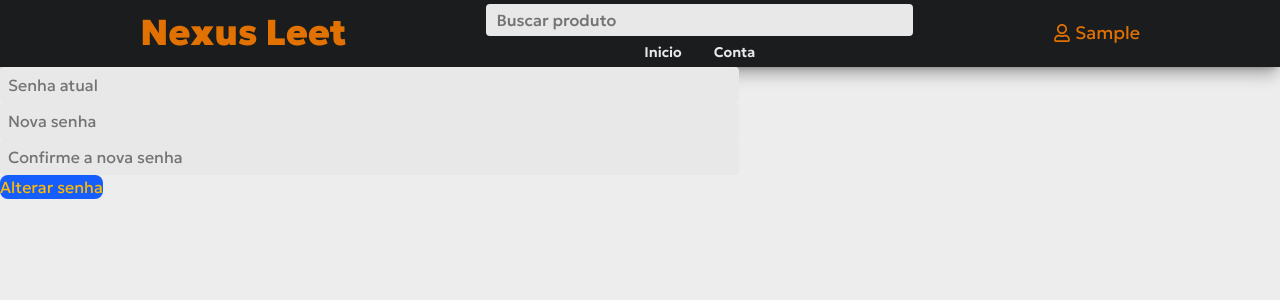
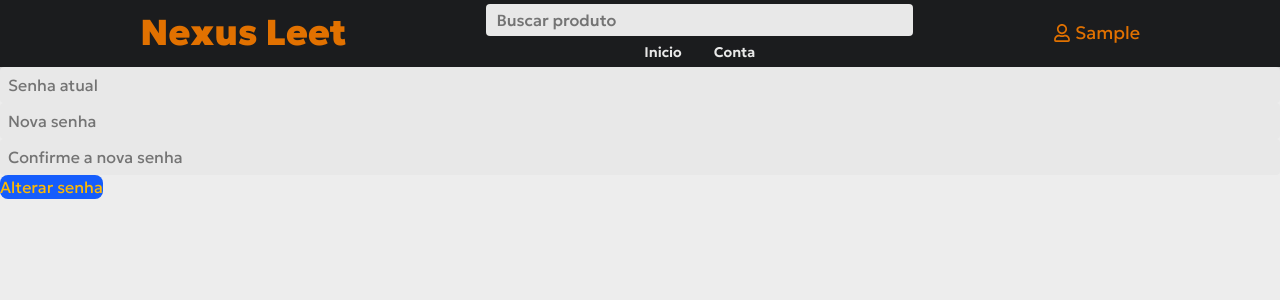
Before and after one commit to gustavocarvalho-ra/NextJs-NexusLeet, a Next.js app: page /my-account/user/confg/newpass in a window 1280 px wide. Shown: the top 300 px of the page. Built offline with nearby package versions, Linux system fonts and the light colour scheme; no server answers; sample sign-in values are in the browser's storage.

Commit message:
style: deleted position absolute

```diff
--- a/src/app/components/login/useConfig/NewPass.tsx
+++ b/src/app/components/login/useConfig/NewPass.tsx
@@ -30,7 +30,7 @@ export default function ChangePasswordForm() {
 
   return (
     <div className="w-full h-full justify-center items-center">
-      <form onSubmit={handleSubmit} className="absolute" name="formNewPass">
+      <form onSubmit={handleSubmit} className="" name="formNewPass">
         <Input
           type="password"
           placeholder="Senha atual"
```
